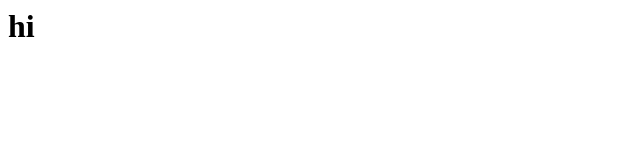
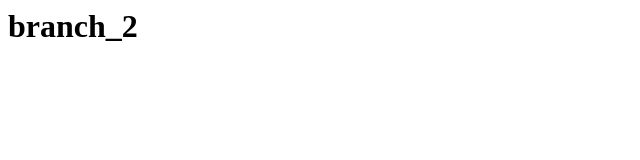
Before and after one commit to mahreensos/getdemo, a plain HTML site: page index.html in a window 1280 px wide. Shown: the whole page, without its empty margins (0-640 px from the left). Drawn offline with Linux system fonts and the light colour scheme.

Commit message:
hi is changed to branch_2

```diff
--- a/index.html
+++ b/index.html
@@ -1,3 +1,3 @@
 <h1>
-    hi
+   branch_2
 </h1>
```
